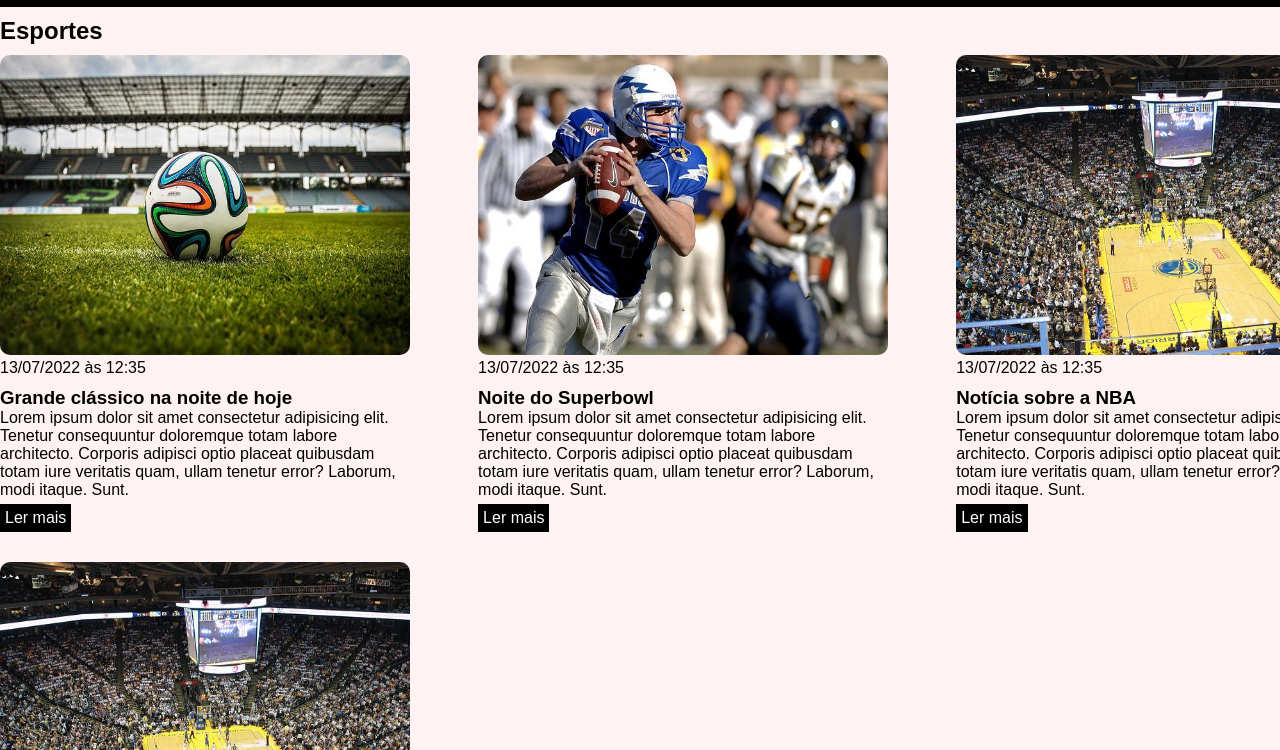
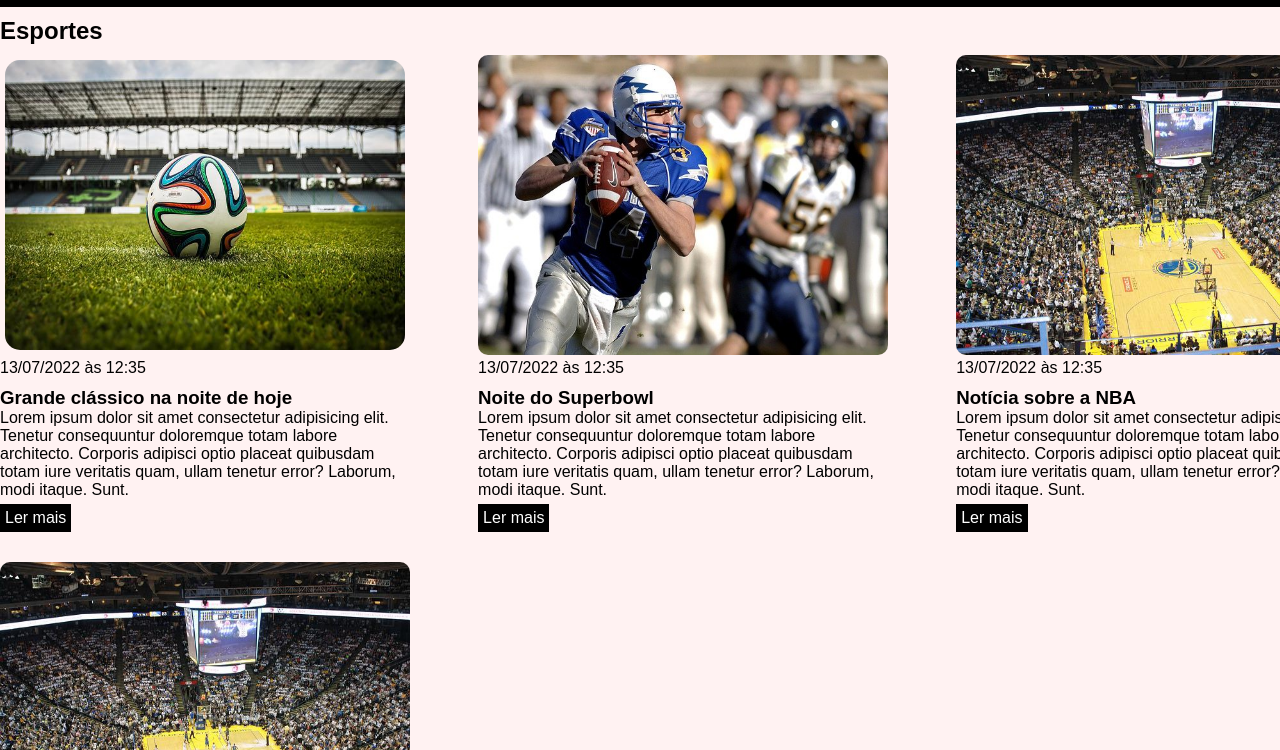
Before and after one commit to gabri3lsal3s/ebac-pratice-m4, a plain HTML site: page index.html in a window 1280 px wide. In both pictures the pointer is over the picture 204 px from the left and 255 px from the top of the page. Shown: the part 50-800 px from the top of the page. Drawn offline with Linux system fonts and the light colour scheme.

Commit message:
Add hover function on images

```diff
--- a/style.css
+++ b/style.css
@@ -72,6 +72,12 @@ header a {
     transition-duration: 0.5s;
 }
 
+.container img:hover {
+    padding: 5px;
+    transition-duration: 0.5s;
+    border-radius: 20px;
+}
+
 #sports {
     background-color: rgba(255, 0, 0, 0.05);
 }
```
